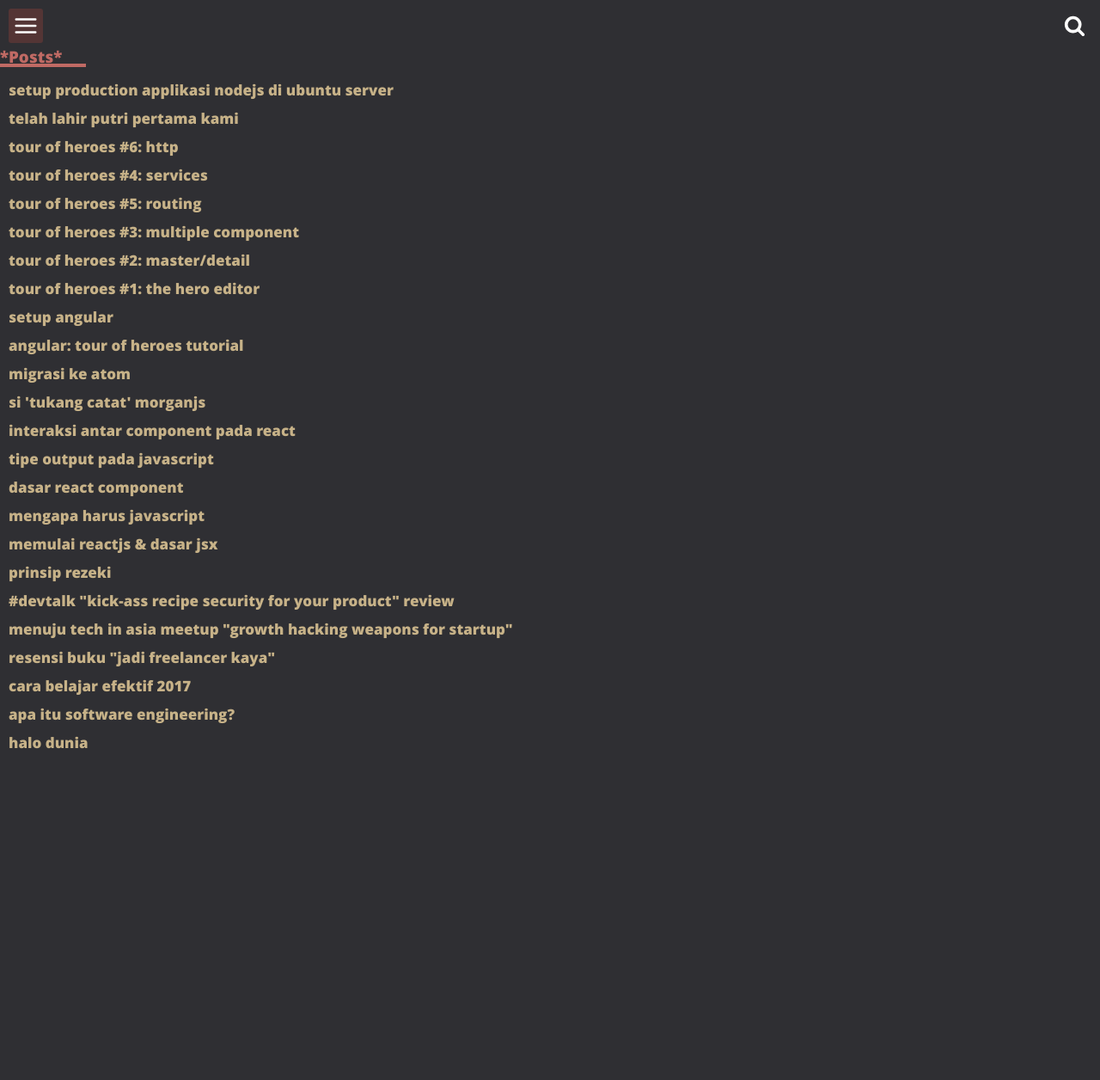
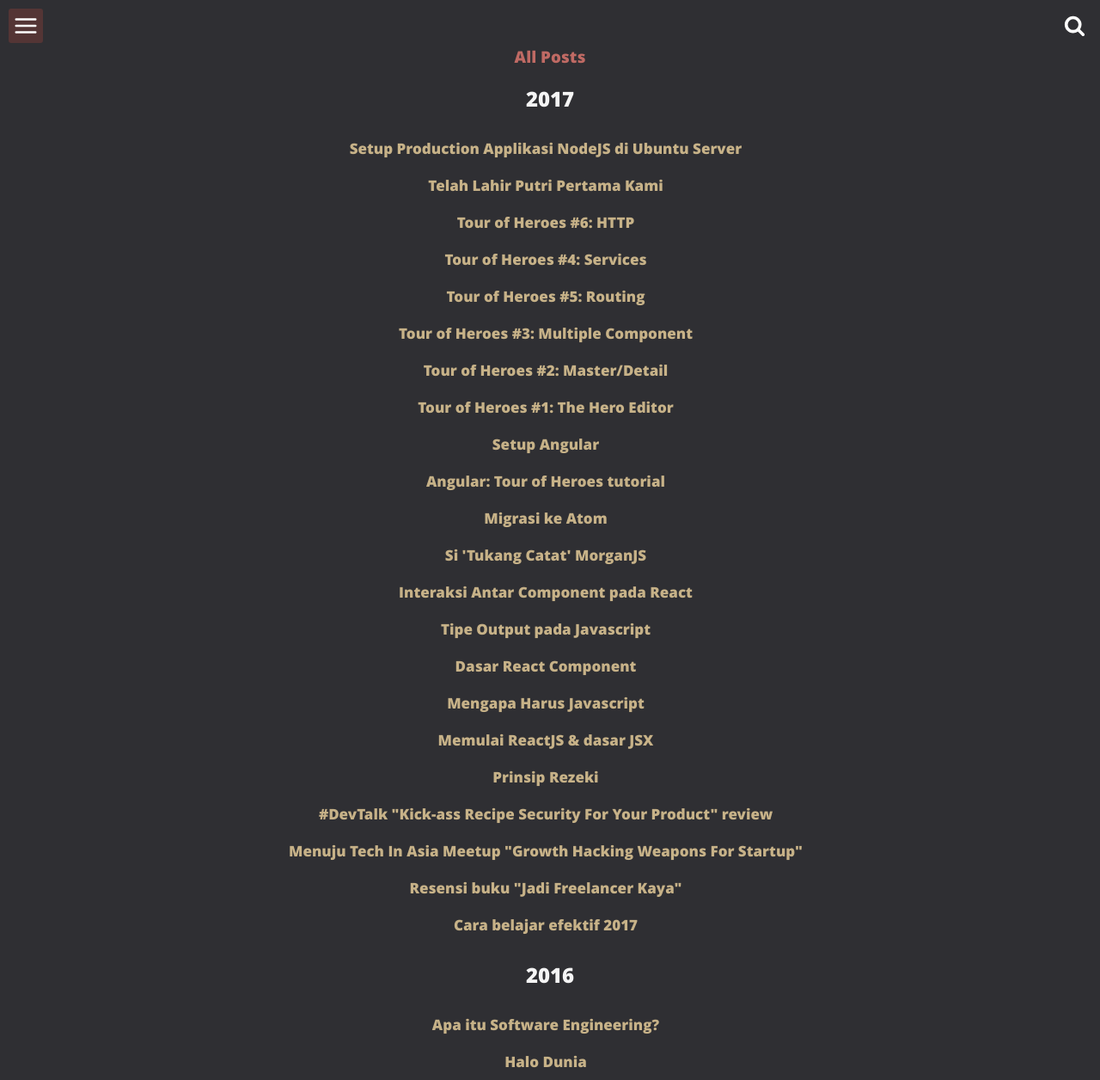
Before and after one commit to ekaprasasti/ekaprasasti.github.io, a Jekyll site: the page built from posts.html, in a window 1280 px wide. Shown: the whole page at 86% size. Built offline with Jekyll 4.4.1, drawn with Linux system fonts in a browser that asks for light colours.

Commit message:
all post page styling

```diff
--- a/_includes/tree-posts.html
+++ b/_includes/tree-posts.html
@@ -1,12 +1,22 @@
 <div class="tree-posts">
-    <h3>*Posts*</h3>
+	<center>
+    <h3 style="position: static">All Posts</h3>
     {% for post in site.posts %}
+		{% assign currentDate = post.date | date: "%Y" %}
+		{% if currentDate != myDate %}
+			{% unless forloop.first %}</ul>{% endunless %}
+			<h2 style="color: #f5f5f5">{{ currentDate }}</h2>
+			{% assign myDate = currentDate %}
+		{% endif %}
     <article role="article" class="post-item" itemscope="itemscope" itemtype="http://schema.org/BlogPosting" itemprop="blogPost">
         <div class="content">
-            <a href="{{ post.url | prepend: site.baseurl }}">
-                <h2 class="post-title" itemprop="name">{{ post.title }}</h2>
+					<center>
+            <a href="{{ post.url | prepend: site.baseurl }}" style="float: none">
+                <h3 class="post-title" itemprop="name">{{ post.title }}</h3>
             </a>
+					</center>
         </div>
     </article>
     {% endfor %}
+	</center>
 </div>
```
Also changed, not shown: assets/css/main.css.
